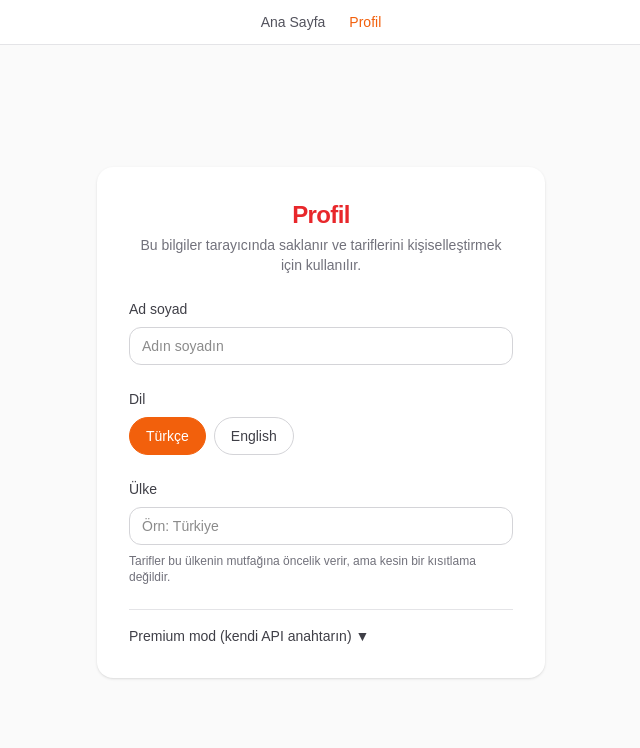
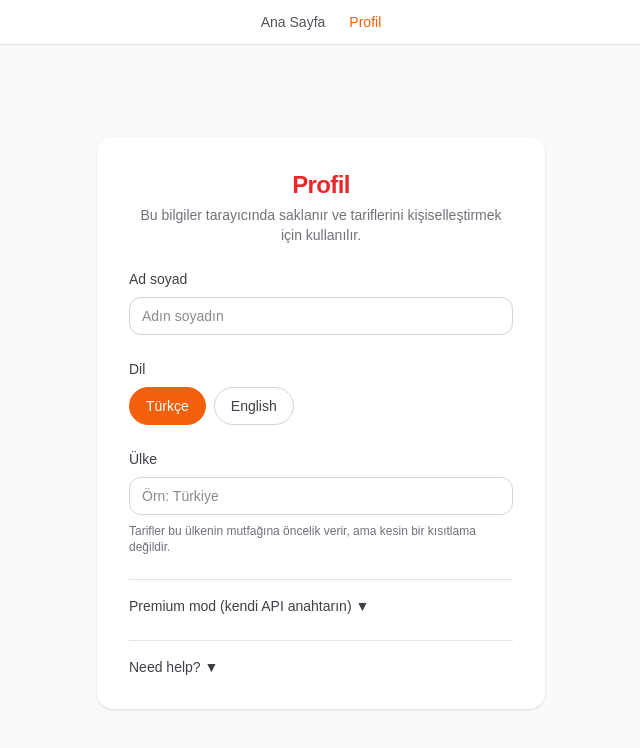
Before and after one commit to Kocayilmaz/cooksnap, a Next.js app: page /profile in a window 1280 px wide. Shown: the top 748 px of the page, without its empty margins (319-959 px from the left). Built offline with nearby package versions, Linux system fonts and the light colour scheme.

Commit message:
Profil sayfasina Need help SSS bolumunu ekle

```diff
--- a/app/profile/page.tsx
+++ b/app/profile/page.tsx
@@ -3,6 +3,7 @@
 import { useAppDispatch, useAppSelector } from "@/lib/redux/hooks";
 import { setName, setLanguage, setCountry, type RecipeLanguage } from "@/lib/redux/userProfileSlice";
 import ApiKeyInput from "@/components/ApiKeyInput";
+import HelpSection from "@/components/HelpSection";
 
 const LANGUAGE_LABELS: Record<RecipeLanguage, string> = {
   tr: "Türkçe",
@@ -70,6 +71,7 @@ export default function ProfilePage() {
         </label>
 
         <ApiKeyInput />
+        <HelpSection />
       </main>
     </div>
   );
--- /dev/null
+++ b/components/HelpSection.tsx
@@ -0,0 +1,56 @@
+"use client";
+
+import { useState } from "react";
+
+const FAQ_ITEMS = [
+  {
+    question: "Fotoğraf çekmek zorunda mıyım?",
+    answer:
+      "Hayır. Ana sayfada fotoğraf yerine elindeki malzemeleri yazabilirsin, ya da ikisini birlikte de kullanabilirsin.",
+  },
+  {
+    question: "Verilerim nerede saklanıyor?",
+    answer:
+      "Profil bilgilerin (ad, dil, ülke) ve premium API anahtarın sadece bu tarayıcıda (localStorage) saklanır; sunucuya kalıcı olarak gönderilmez.",
+  },
+  {
+    question: "Premium mod ne işe yarar?",
+    answer:
+      "Kendi Claude veya OpenAI anahtarını girersen ücretsiz moddaki kullanım limiti kalkar. Bu anahtar da yalnızca tarayıcında tutulur.",
+  },
+  {
+    question: "Tarif videosu her zaman geliyor mu?",
+    answer:
+      "Hayır, video önerisi en iyi çaba (best-effort) ile eklenir; bulunamazsa tarif yine de gösterilir, sadece video bölümü olmaz.",
+  },
+];
+
+export default function HelpSection() {
+  const [open, setOpen] = useState(false);
+
+  return (
+    <div className="flex flex-col gap-2 border-t border-zinc-200 pt-4 dark:border-zinc-800">
+      <button
+        type="button"
+        onClick={() => setOpen((value) => !value)}
+        aria-expanded={open}
+        className="text-left text-sm font-medium text-zinc-700 hover:text-zinc-950 dark:text-zinc-300 dark:hover:text-zinc-50"
+      >
+        Need help? {open ? "▲" : "▼"}
+      </button>
+
+      {open && (
+        <dl className="flex flex-col gap-3">
+          {FAQ_ITEMS.map((item) => (
+            <div key={item.question}>
+              <dt className="text-sm font-medium text-zinc-800 dark:text-zinc-200">
+                {item.question}
+              </dt>
+              <dd className="text-xs text-zinc-500 dark:text-zinc-400">{item.answer}</dd>
+            </div>
+          ))}
+        </dl>
+      )}
+    </div>
+  );
+}
```
